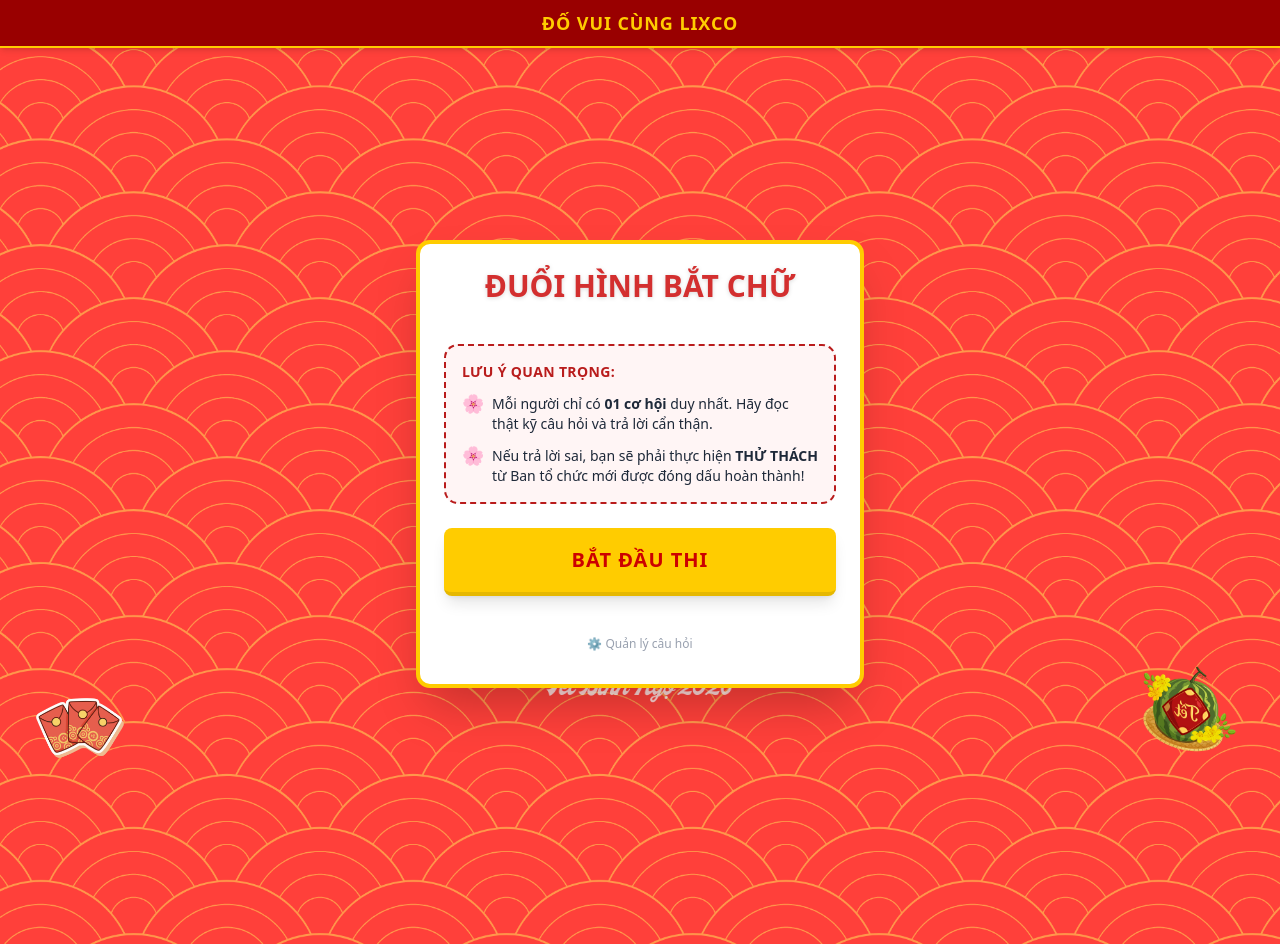
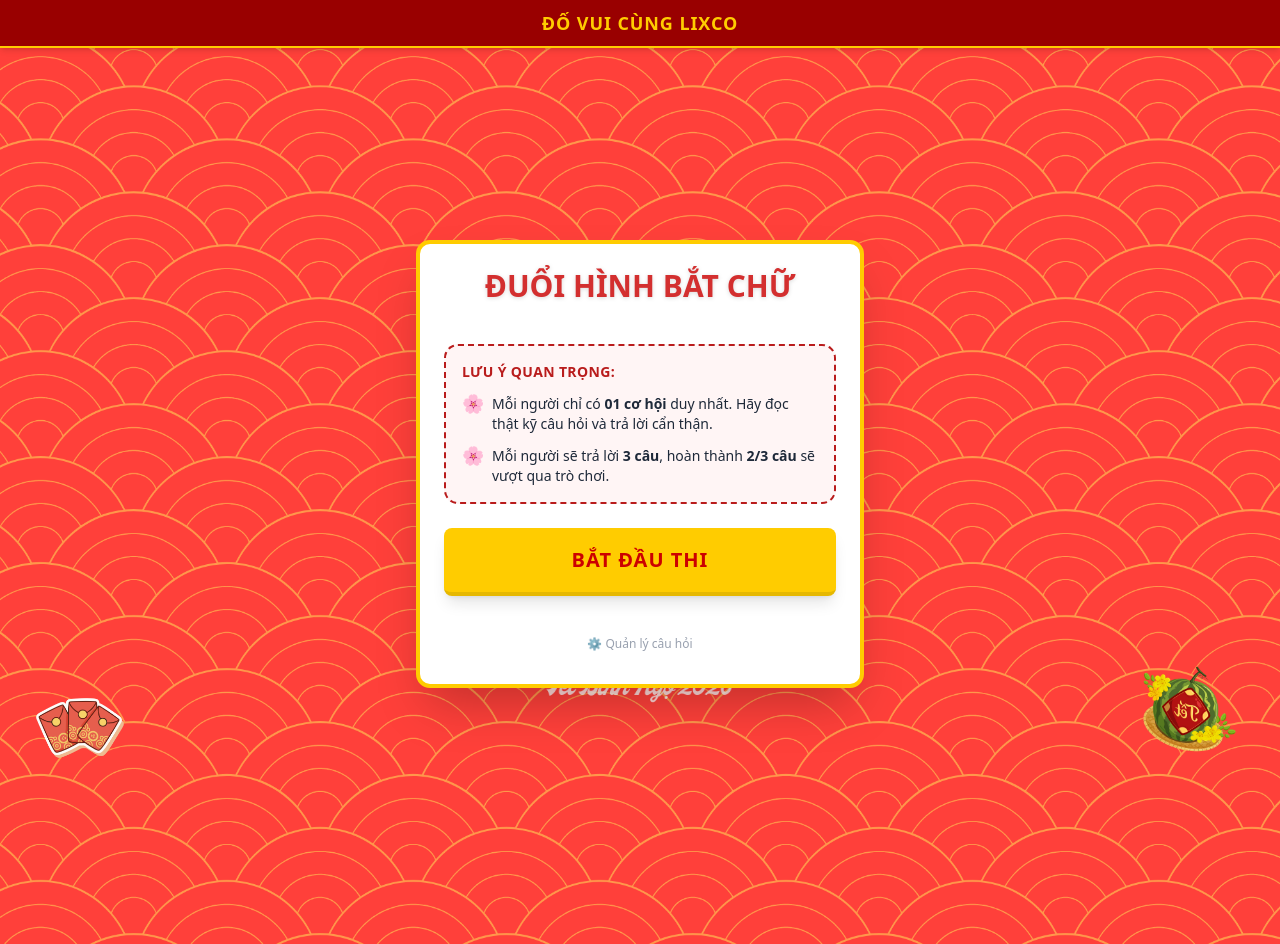
Before and after one commit to phatnguyen1235/duoihinhbatchu, a Next.js app: page / in a window 1280 px wide. Built offline with nearby package versions, Linux system fonts and the light colour scheme.

Commit message:
chỉnh sửa giao diện tết

```diff
--- a/src/app/page.tsx
+++ b/src/app/page.tsx
@@ -1,10 +1,10 @@
 'use client';
 
-import { useState } from 'react';
-import { useRouter } from 'next/navigation';
+import {useState} from 'react';
+import {useRouter} from 'next/navigation';
 import Link from 'next/link';
-import { Card, CardContent, CardHeader, CardTitle } from '@/components/ui/card';
-import { Button } from '@/components/ui/button';
+import {Card, CardContent, CardHeader, CardTitle} from '@/components/ui/card';
+import {Button} from '@/components/ui/button';
 
 export default function HomePage() {
     const router = useRouter();
@@ -62,7 +62,7 @@ export default function HomePage() {
                             <li className="flex items-start gap-2">
                                 <span className="text-lg leading-none">🌸</span>
                                 <span>
-            Nếu trả lời sai, bạn sẽ phải thực hiện <strong>THỬ THÁCH</strong> từ Ban tổ chức mới được đóng dấu hoàn thành!
+    Mỗi người sẽ trả lời <strong>3 câu</strong>, hoàn thành <strong>2/3 câu</strong> sẽ vượt qua trò chơi.
   </span>
                             </li>
                         </ul>
@@ -70,7 +70,8 @@ export default function HomePage() {
 
                     {/* Thông báo lỗi (Giữ nguyên logic) */}
                     {error && (
-                    <div className="bg-red-100 border border-red-200 text-red-600 p-3 rounded-lg text-sm text-center font-medium animate-pulse">
+                        <div
+                            className="bg-red-100 border border-red-200 text-red-600 p-3 rounded-lg text-sm text-center font-medium animate-pulse">
                             {error}
                         </div>
                     )}
```
Lines whose indentation alone changed are shown as unchanged.
